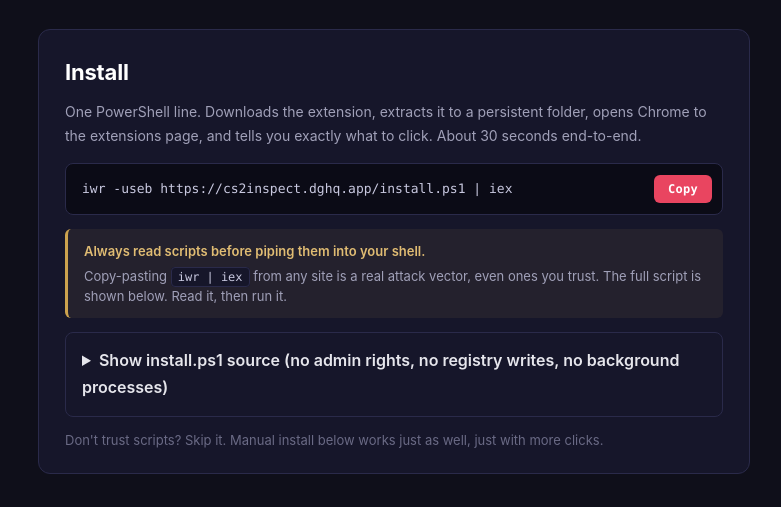
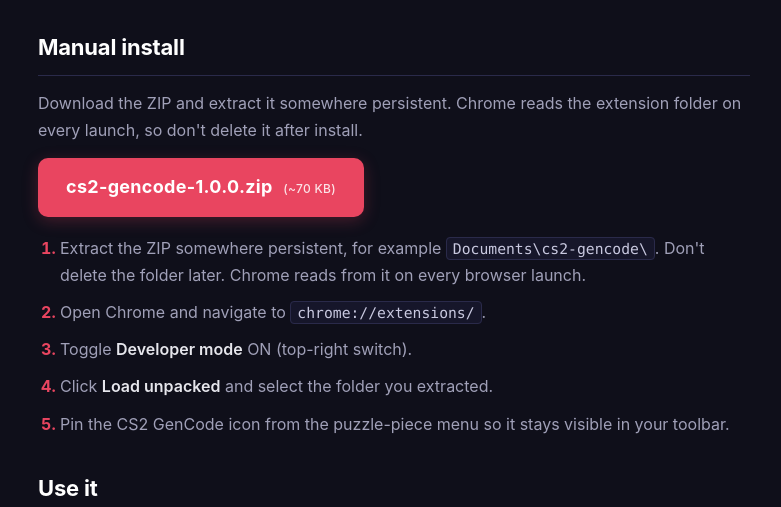
Before and after one commit to kompound-ca/cs-website, a plain HTML site: page install/index.html in a window 1280 px wide. Shown: the part 229-736 px from the top of the page, without its empty margins (246-1027 px from the left). Drawn offline with Linux system fonts and the light colour scheme.

Commit message:
Remove PowerShell installation instructions
Removed the installation section with PowerShell command and warnings.

```diff
--- a/install/index.html
+++ b/install/index.html
@@ -23,41 +23,6 @@
           Will be on the Chrome Web Store after Google's review wraps.
         </p>
       </header>
-
-      <section class="install-card">
-        <h2>Install</h2>
-        <p class="install-lead">
-          One PowerShell line. Downloads the extension, extracts it to a
-          persistent folder, opens Chrome to the extensions page, and
-          tells you exactly what to click. About 30 seconds end-to-end.
-        </p>
-
-        <div class="install-cmd">
-          <code id="install-cmd-text">iwr -useb https://cs2inspect.dghq.app/install.ps1 | iex</code>
-          <button id="copy-cmd-btn" class="copy-cmd-btn" type="button" aria-label="Copy install command">Copy</button>
-        </div>
-
-        <div class="install-warn">
-          <strong>Always read scripts before piping them into your shell.</strong>
-          Copy-pasting <code>iwr | iex</code> from any site is a real attack
-          vector, even ones you trust. The full script is shown below.
-          Read it, then run it.
-        </div>
-
-        <details class="install-source">
-          <summary>Show install.ps1 source (no admin rights, no registry writes, no background processes)</summary>
-          <pre><code id="install-source-code">Loading...</code></pre>
-          <p class="install-source-note">
-            Verify against the canonical copy at
-            <a href="https://github.com/kompound-ca/cs-website/blob/main/install/install.ps1" rel="noopener">github.com/kompound-ca/cs-website</a>.
-          </p>
-        </details>
-
-        <p class="install-fallback">
-          Don't trust scripts? Skip it. Manual install below works just as
-          well, just with more clicks.
-        </p>
-      </section>
 
       <section>
         <h2>Manual install</h2>
```
